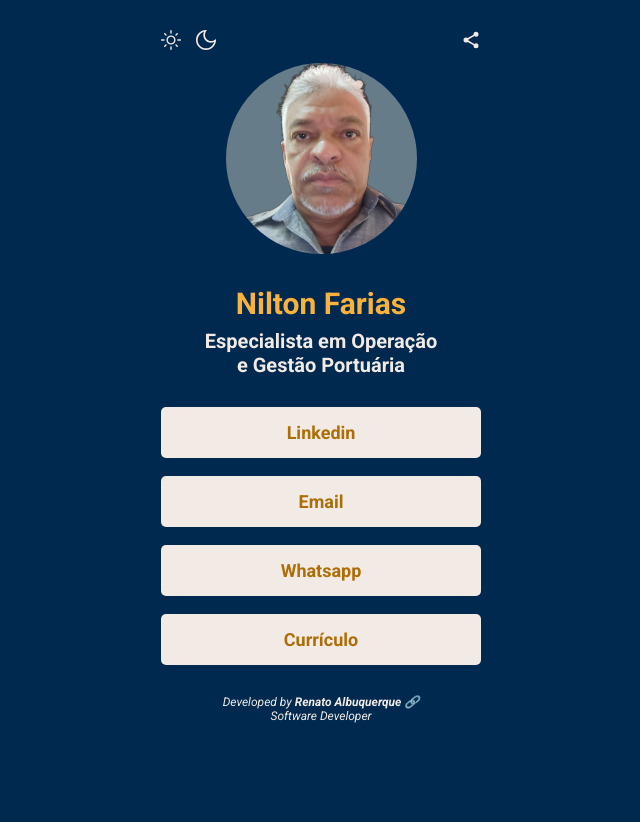
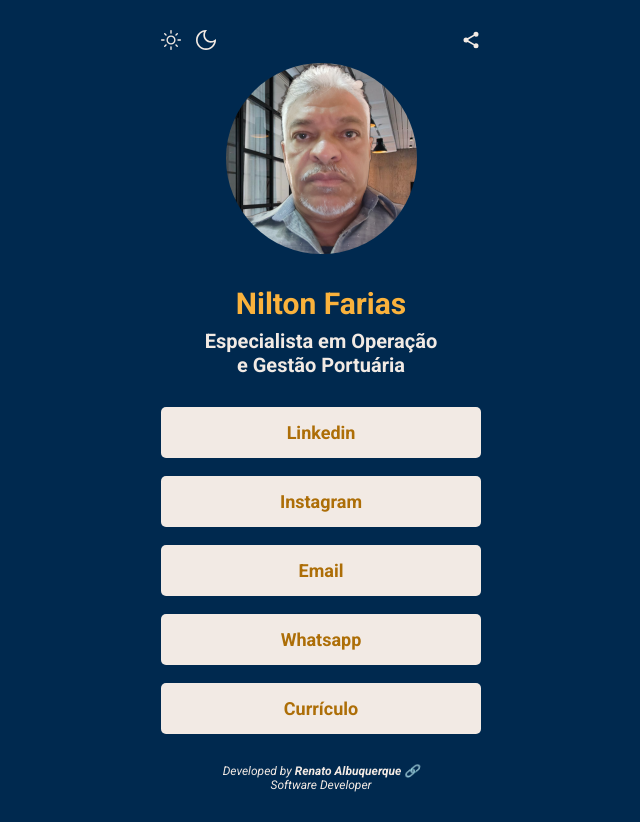
Before and after one commit to renato-albuquerque/niltonfarias-contacts, a plain HTML site: page index.html in a window 1280 px wide. Shown: the whole page, without its empty margins (319-959 px from the left). Before the commit the page ends 800 px from the top, so only its background shows below. Drawn offline with Linux system fonts and the light colour scheme.

Commit message:
added instagram link + updated profile picture

```diff
--- a/index.html
+++ b/index.html
@@ -48,16 +48,16 @@
         </div>
 
         <header>
-            <img src="files/niltonfarias-profile-picture-p1.png" alt="Imagem Perfil Nilton Farias">
+            <img src="files/niltonfarias-profile-picture-p2.png" alt="Imagem Perfil Nilton Farias">
             <h1><strong>Nilton Farias</strong></h1>
             <h2>Especialista em Operação <br>
                 e Gestão Portuária</h2>
-            <!-- <p><em>HTML | CSS | JavaScript | React.js | Node.js | SQL</em></p> -->
         </header>
 
         <main>
             <ul>
                 <li><a href="https://www.linkedin.com/in/nilton-farias-0a418123/" target="_blank">Linkedin</a></li>
+                <li><a href="https://www.instagram.com/niltonjcfarias/" target="_blank">Instagram</a></li>
                 <li><a href="mailto:niltonjcf1965@gmail.com" rel="noopener noreferrer" target="_blank">Email</a></li>
                 <li><a href="https://wa.me/+5598982373639" rel="noopener noreferrer" target="_blank">Whatsapp</a></li>
                 <li><a href="files/CV NJCF 2023.pdf" target="_blank">Currículo</a></li>
--- a/style.css
+++ b/style.css
@@ -124,7 +124,7 @@ button {
     gap: 1.5rem;
 }
 
-.flags {
+/* .flags {
     display: flex;
     gap: 1.2rem;
-}
+} */
```
